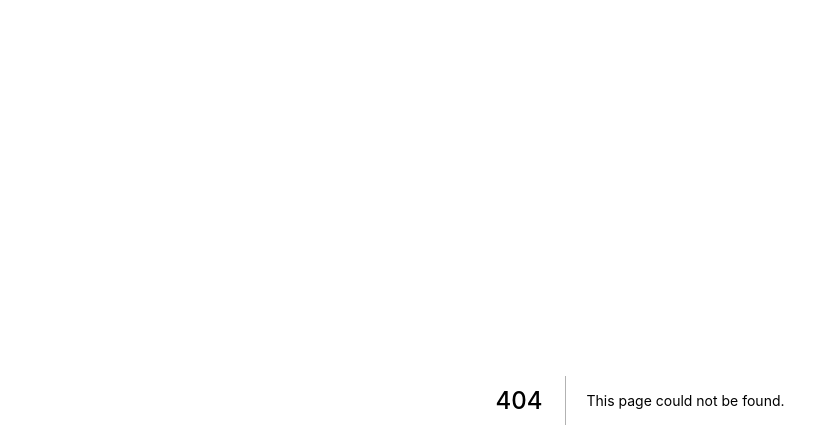
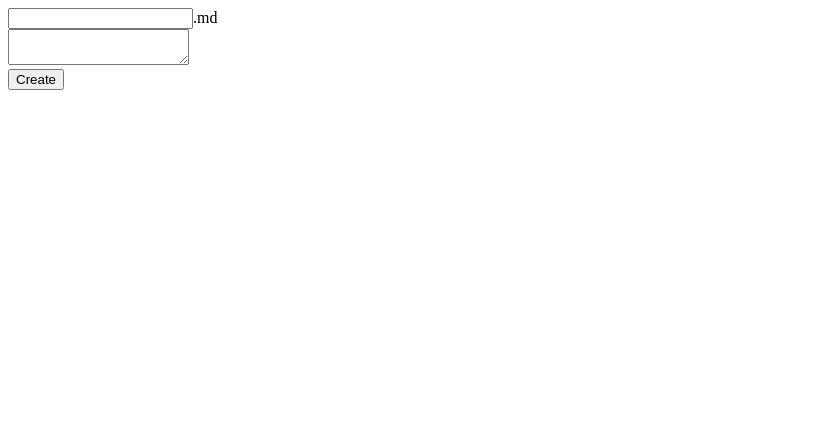
Before and after one commit to bobinette/notebuddy, a Next.js app: page /new in a window 1280 px wide. Before the commit this address had no page. Shown: the top 448 px of the page, without its empty margins (0-839 px from the left). Built offline with nearby package versions, Linux system fonts and the light colour scheme.

Commit message:
Page + API to create a new note

```diff
--- a/package.json
+++ b/package.json
@@ -12,6 +12,7 @@
     "format:fix": "prettier --write ."
   },
   "dependencies": {
+    "axios": "~0.19.2",
     "next": "9.4.2",
     "react": "16.13.1",
     "react-dom": "16.13.1",
--- /dev/null
+++ b/pages/api/notes.ts
@@ -0,0 +1,43 @@
+import path from 'path';
+import fs from 'fs';
+
+import { NextApiRequest, NextApiResponse } from 'next';
+
+export default (req: NextApiRequest, res: NextApiResponse) => {
+  if (req.method !== 'POST') {
+    res.statusCode = 405;
+    res.end('Method Not Allowed');
+  }
+
+  const { title, content }: { title: string; content: string } = req.body;
+  if (!title || !content) {
+    res.statusCode = 400;
+    res.json({
+      error: 'title and content are compulsory',
+    });
+    return;
+  }
+
+  if (!title.match(/^[a-zA-z][a-zA-Z0-9_-]+\.md$/)) {
+    res.statusCode = 400;
+    res.json({
+      error: 'invalid title: should match ^[a-zA-z][a-zA-Z0-9_-]+.md$',
+    });
+    return;
+  }
+
+  const filename = path.join(process.cwd(), process.env.NOTES_DIR, title);
+  if (fs.existsSync(filename)) {
+    res.statusCode = 400;
+    res.json({
+      error: 'file already exists',
+    });
+    return;
+  }
+
+  fs.writeFileSync(filename, content);
+
+  res.statusCode = 201; // Created
+  res.setHeader('Content-Type', 'application/json');
+  res.json({ status: 'created' });
+};
--- /dev/null
+++ b/pages/new/index.tsx
@@ -0,0 +1,37 @@
+import { useCallback } from 'react';
+import axios from 'axios';
+
+import { useRouter } from 'next/router';
+
+import useInput from 'src/hooks/useInput';
+
+const AddNotePage = () => {
+  const router = useRouter();
+  const [title, setTitle] = useInput('');
+  const [content, setContent] = useInput('');
+
+  const onCreate = useCallback(async () => {
+    await axios.post('/api/notes', {
+      title: `${title}.md`,
+      content,
+    });
+    router.push(`/notes/${title}.md`);
+  }, [title, content]);
+
+  return (
+    <>
+      <div>
+        <input value={title} onChange={setTitle} />
+        .md
+      </div>
+      <div>
+        <textarea value={content} onChange={setContent} />
+      </div>
+      <button type="button" onClick={onCreate}>
+        Create
+      </button>
+    </>
+  );
+};
+
+export default AddNotePage;
--- /dev/null
+++ b/src/hooks/useInput.ts
@@ -0,0 +1,21 @@
+import { useState, useCallback, ChangeEvent } from 'react';
+
+// Work around the lint fail if inlined in the function definition:
+// > Expected indentation of 4 spaces but found 2  @typescript-eslint/indent
+export type UseInputValue = [
+  string,
+  (evt: ChangeEvent<HTMLInputElement | HTMLTextAreaElement>) => void
+];
+
+const useInput = (initialValue: string = ''): UseInputValue => {
+  const [value, setValue] = useState(initialValue);
+  const updateValue = useCallback(
+    (evt: ChangeEvent<HTMLInputElement | HTMLTextAreaElement>) =>
+      setValue(evt.target.value),
+    [setValue]
+  );
+
+  return [value, updateValue];
+};
+
+export default useInput;
```
Also changed, not shown: pages/index.tsx (+8 -1 lines), 1 other file (tests, documents, lock files or other folders).
